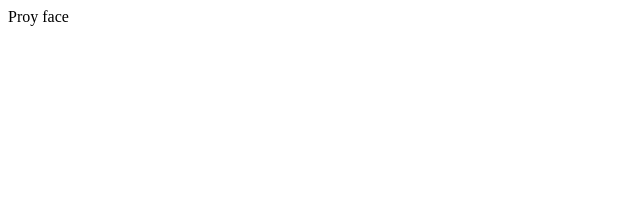
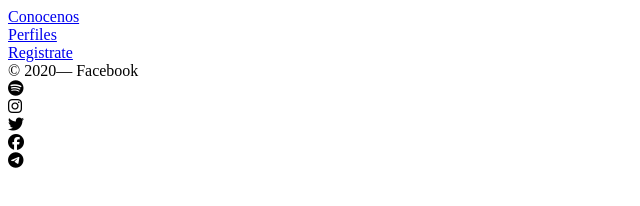
Before and after one commit to chripsd/Facebook-, a plain HTML site: page index.html in a window 1280 px wide. Shown: the whole page, without its empty margins (0-640 px from the left). Drawn offline with Linux system fonts and the light colour scheme.

Commit message:
agregado html inicial

```diff
--- a/index.html
+++ b/index.html
@@ -1,11 +1,47 @@
 <!DOCTYPE html>
 <html lang="en">
 <head>
+
+    <link href="https://fonts.googleapis.com/css?family=IBM+Plex+Mono|IBM+Plex+Sans&display=swap" rel="stylesheet"/>
+    <script src="https://kit.fontawesome.com/2f6c0ce839.js" crossorigin="anonymous"></script>
+
     <meta charset="UTF-8">
     <meta name="viewport" content="width=device-width, initial-scale=1.0">
     <title>Document</title>
 </head>
 <body>
-    Proy face
+    <header>
+        <div class="logo"></div>
+        <nav class="contenedor-nav">
+            <div><a href="#conocenos">Conocenos</a></div>
+            <div><a href="#perfiles">Perfiles</a></div>
+            <div><a href="#registrate">Registrate</a></div>
+        </nav>
+    </header>
+
+    <main>
+
+        <section class="principal" id="conocenos">
+
+        </section>
+        <section class="carrusel" id="perfiles">
+
+        </section>
+        <section class="formulario" id="registrate">
+
+        </section>
+
+    </main>
+
+    <footer>
+    <div class="copyright">© 2020— Facebook</div>
+            <div class="iconos">
+                <div><i class="fab fa-spotify"></i></div>
+                <div><i class="fab fa-instagram"></i></div>
+                <div><i class="fab fa-twitter"></i></div>
+                <div><i class="fab fa-facebook"></i></div>
+                <div><i class="fab fa-telegram"></i></div>
+            </div>
+        </footer>
 </body>
 </html>
```
